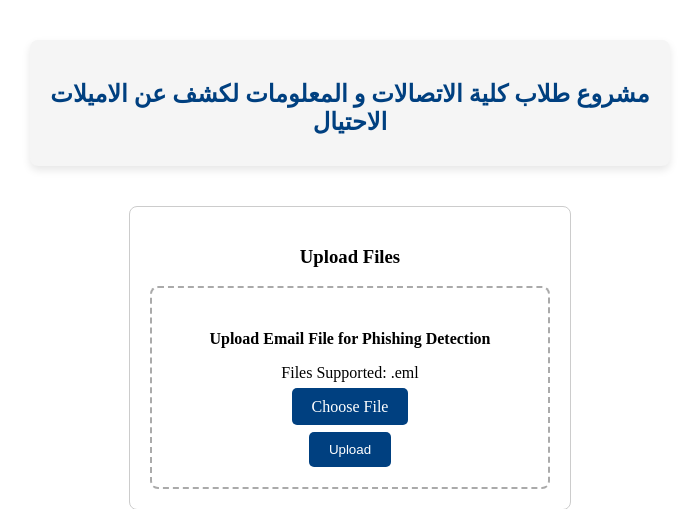
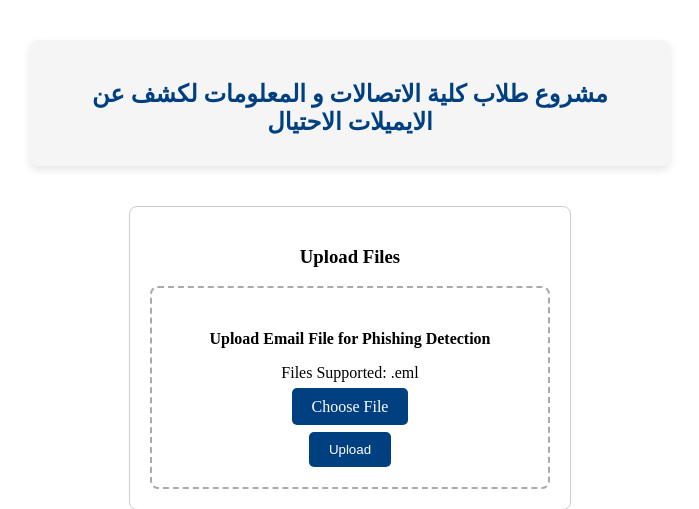
Before and after one commit to iif9/phishing_detecion, a Flask app: page / in a window 1280 px wide. Shown: the part 70-579 px from the top of the page, without its empty margins (290-989 px from the left). Run offline with Flask 3, Linux system fonts and the light colour scheme; parts of the project's set-up code (start-up, migrations or seed data) failed here and were passed over.

Commit message:
Update upload.html
Name

```diff
--- a/templates/upload.html
+++ b/templates/upload.html
@@ -19,7 +19,7 @@
 
     <!-- Project Description -->
     <div class="project-description">
-        <h2>مشروع طلاب كلية الاتصالات و المعلومات لكشف عن الاميلات الاحتيال</h2>
+        <h2>مشروع طلاب كلية الاتصالات و المعلومات لكشف عن الايميلات الاحتيال</h2>
     </div>
 
     <!-- Form Upload -->
```
